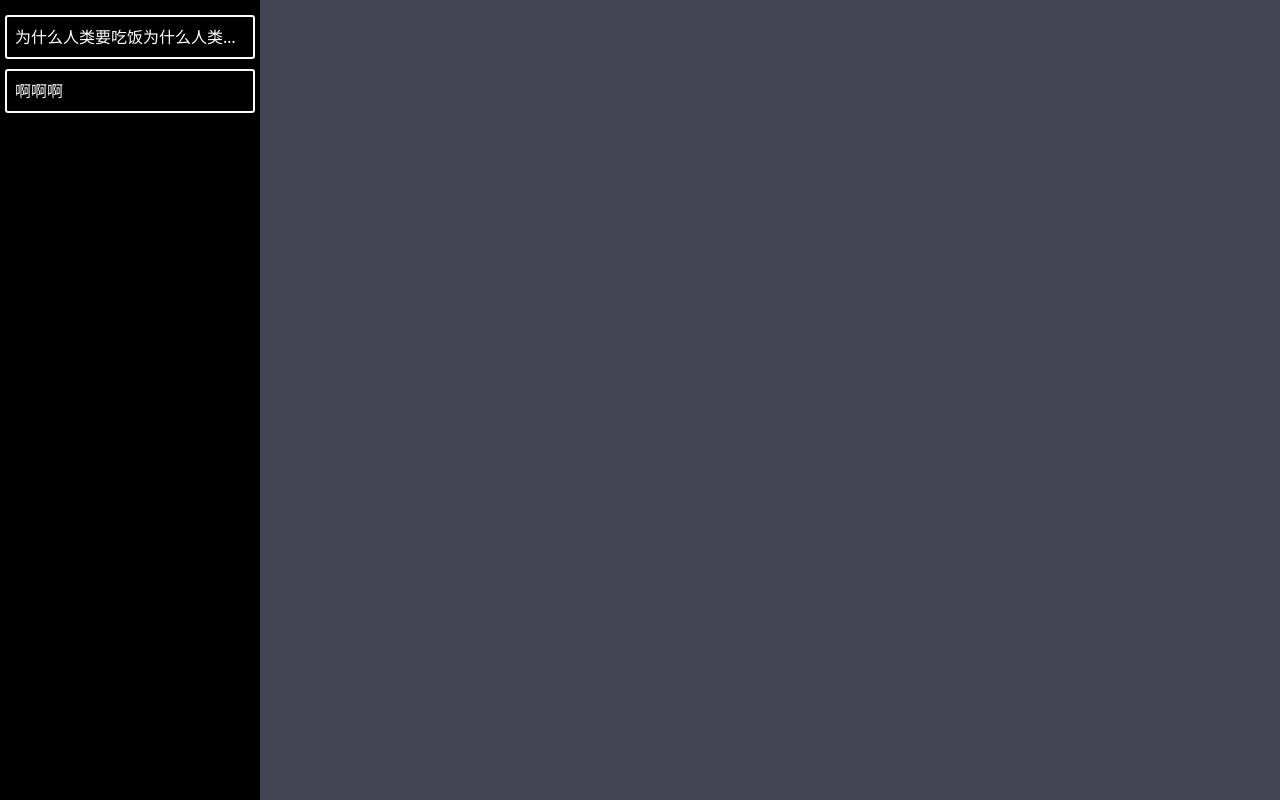
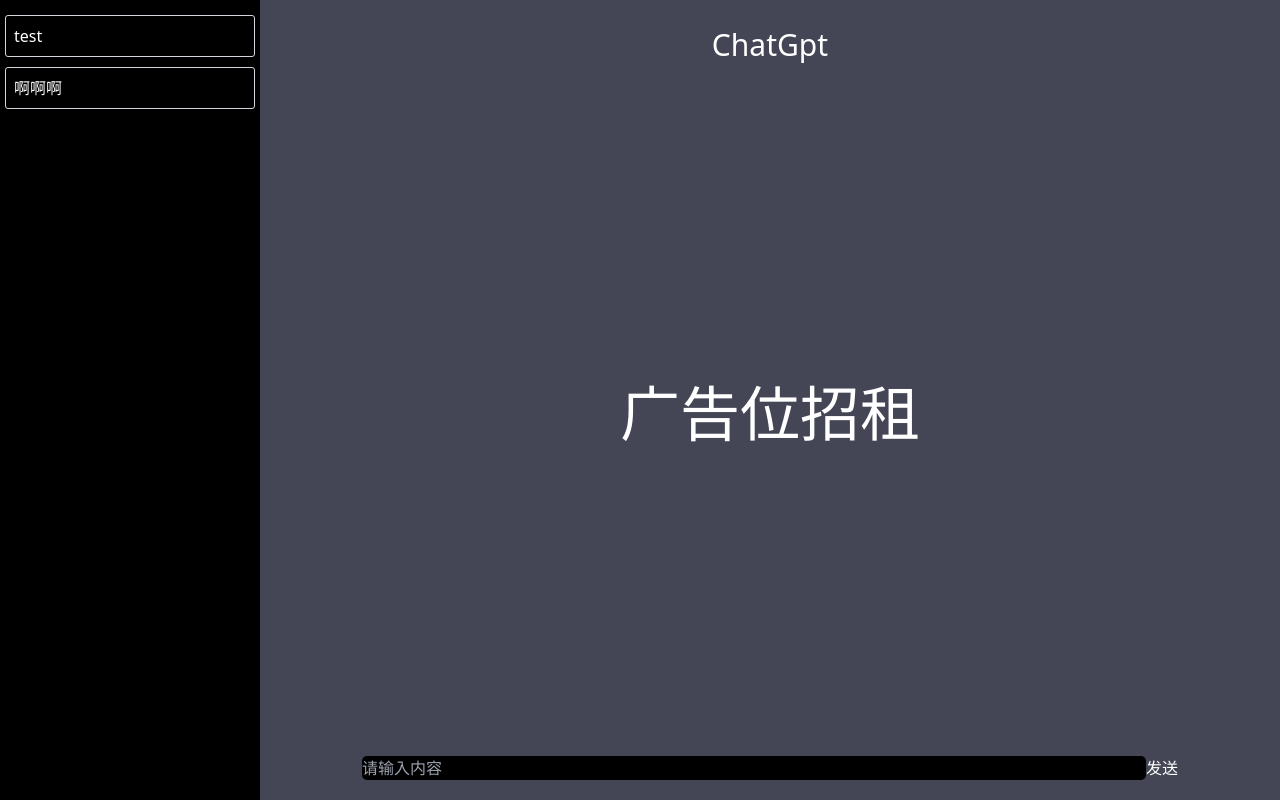
Before and after one commit to zhuaoshuai13/my-gpt, a Next.js app: page / in a window 1280 px wide. Built offline with nearby package versions, Linux system fonts and the light colour scheme.

Commit message:
feat: ui

```diff
--- a/src/components/historyChat/historyChat.tsx
+++ b/src/components/historyChat/historyChat.tsx
@@ -5,7 +5,7 @@ interface HistoryChatPropsType {
 const HistoryChat = (props: HistoryChatPropsType) => {
   const { info } = props;
   return (
-    <div className=" mt-[10px] w-full cursor-pointer overflow-clip truncate text-ellipsis rounded-[3px] border-2 border-solid border-gray-50  p-[8px] text-white transition hover:bg-[#444655]">
+    <div className=" mt-[10px] w-full cursor-pointer overflow-clip truncate text-ellipsis rounded-[3px] border border-solid border-gray-300  p-[8px] text-white transition hover:bg-[#444655]">
       {info}
     </div>
   );
--- a/src/pages/index.tsx
+++ b/src/pages/index.tsx
@@ -5,10 +5,32 @@ export default function Home() {
     <>
       <div className="flex h-screen w-screen">
         <div className="w-[260px] bg-black p-[5px]">
-          <HistoryChat info="为什么人类要吃饭为什么人类要吃饭为什么人类要吃饭为什么人类要吃饭" />
+          <HistoryChat info="test" />
           <HistoryChat info="啊啊啊" />
         </div>
-        <div className="flex-1 bg-[#444655]"></div>
+        <div className="flex flex-1 flex-col bg-[#444655] py-[20px]">
+          <div className="h-[50px] text-center text-[30px] leading-[50px] text-white">
+            ChatGpt
+          </div>
+          <div className="flex-1">
+            {/* 没有内容 */}
+            <div className="relative h-full w-full">
+              <div className=" absolute left-0 right-0 top-0 bottom-0 m-auto h-fit w-fit text-[60px] text-white">
+                广告位招租
+              </div>
+            </div>
+          </div>
+          <div className="m-aut0 w-full">
+            <div className="m-auto flex w-4/5">
+              <input
+                type="textarea"
+                className="block flex-1 rounded-[5px] border-none bg-black text-white outline-none"
+                placeholder="请输入内容"
+              />
+              <div className="text-white">发送</div>
+            </div>
+          </div>
+        </div>
       </div>
     </>
   );
```
